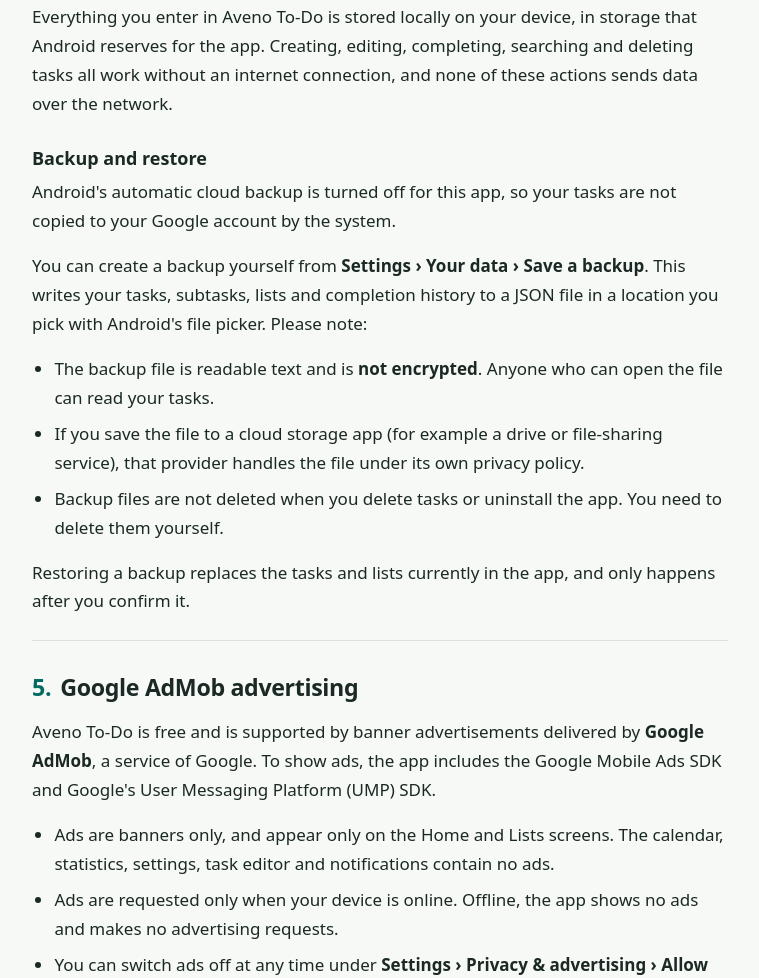
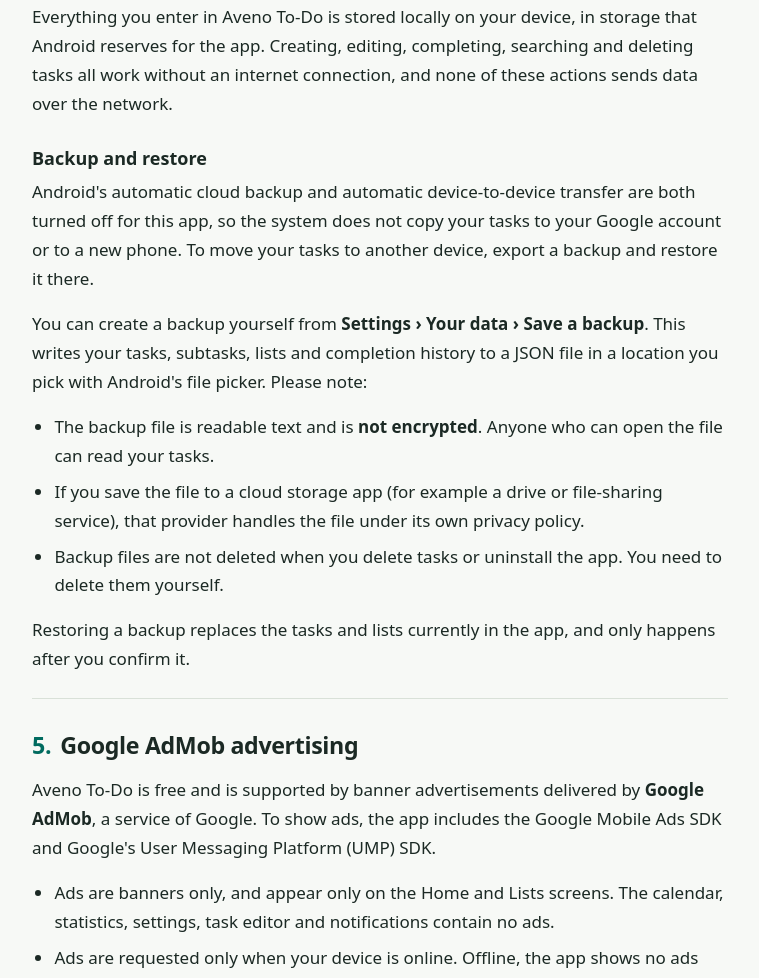
Before and after one commit to NarayanaSwamipaidipalli/aveno-todo-privacy, a plain HTML site: page index.html in a window 1280 px wide. Shown: the part 3078-4056 px from the top of the page, without its empty margins (260-1019 px from the left). Drawn offline with Linux system fonts and the light colour scheme.

Commit message:
Note that device-to-device transfer is also disabled
The app now excludes all data from Android cloud backup and
device transfer, so say so and explain how to move tasks.

Co-Authored-By: Claude Fable 5.2 <noreply@anthropic.com>

```diff
--- a/index.html
+++ b/index.html
@@ -146,7 +146,7 @@
           <h2 id="h-offline-storage"><span class="num">4.</span> Offline task-data storage</h2>
           <p>Everything you enter in Aveno To-Do is stored locally on your device, in storage that Android reserves for the app. Creating, editing, completing, searching and deleting tasks all work without an internet connection, and none of these actions sends data over the network.</p>
           <h3>Backup and restore</h3>
-          <p>Android's automatic cloud backup is turned off for this app, so your tasks are not copied to your Google account by the system.</p>
+          <p>Android's automatic cloud backup and automatic device-to-device transfer are both turned off for this app, so the system does not copy your tasks to your Google account or to a new phone. To move your tasks to another device, export a backup and restore it there.</p>
           <p>You can create a backup yourself from <strong>Settings › Your data › Save a backup</strong>. This writes your tasks, subtasks, lists and completion history to a JSON file in a location you pick with Android's file picker. Please note:</p>
           <ul>
             <li>The backup file is readable text and is <strong>not encrypted</strong>. Anyone who can open the file can read your tasks.</li>
```
Also changed, not shown: 1 other file.
